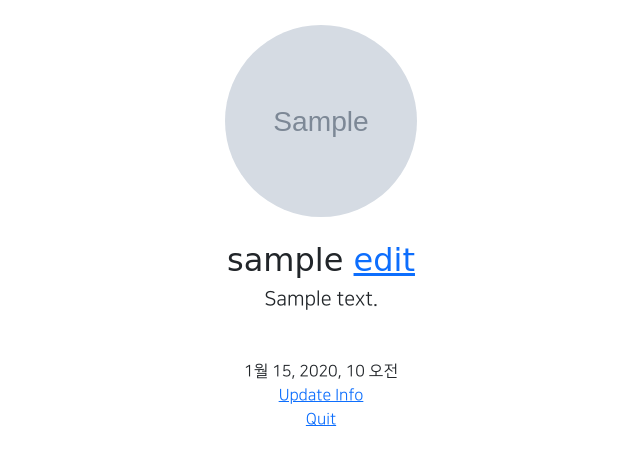
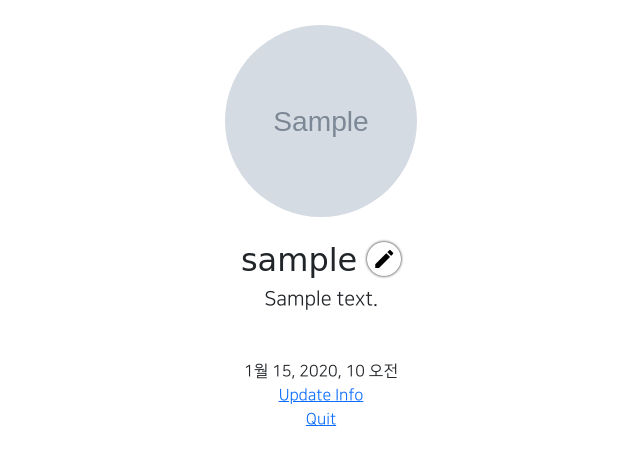
Before and after one commit to kovus380/GISTEC_WEB, a Django app: page /accounts/detail/1 in a window 1280 px wide. Shown: the part 248-717 px from the top of the page, without its empty margins (319-959 px from the left). Run offline with Django 3.2, Linux system fonts and the light colour scheme; a user stored in the database is signed in; tables that the repository leaves empty hold one stand-in row (values such as "Sample post"); grey boxes marked "Sample" are stand-in pictures; some libraries are stand-ins or nearby versions.

Commit message:
07/29 class commit 3

```diff
--- a/accountapp/templates/accountapp/detail.html
+++ b/accountapp/templates/accountapp/detail.html
@@ -10,7 +10,8 @@
                 <h2 class="NNS_B">
                     {{ target_user.profile.nickname }}
                     {% if target_user == user %}
-                    <a href="{% url 'profileapp:update' pk=target_user.profile.pk %}">
+                    <a href="{% url 'profileapp:update' pk=target_user.profile.pk %}"
+                       class="material-icons round_button">
                         edit
                     </a>
                     {% endif %}
--- a/static/base.css
+++ b/static/base.css
@@ -28,3 +28,15 @@
 .NNS_B {
     font-family: "NanumSquereB", cursive;
 }
+
+.round_button {
+    color: black;
+    text-decoration: none;
+    box-shadow: 0 0 3px black;
+    border-radius: 10rem;
+    padding: .3rem;
+}
+
+.round_button:hover {
+    color: dimgrey;
+}
--- a/templates/head.html
+++ b/templates/head.html
@@ -15,6 +15,10 @@
 
     {#    STATIC FILES LINK #}
     <link rel="stylesheet" type="text/css" href="{% static 'base.css' %}">
+
+    {#  MATERIAL ICONS LINK  #}
+    <link href="https://fonts.googleapis.com/css2?family=Material+Icons"
+      rel="stylesheet">
 
     <style>
         @font-face {
```
